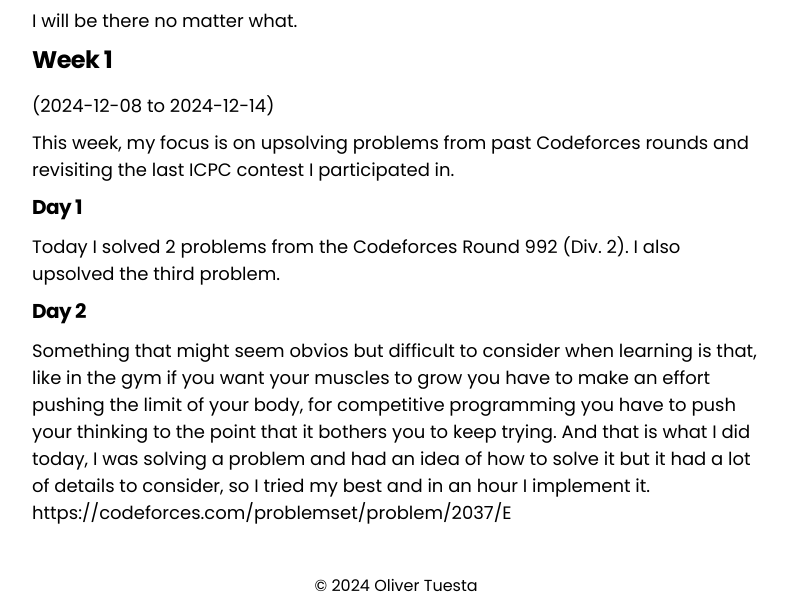
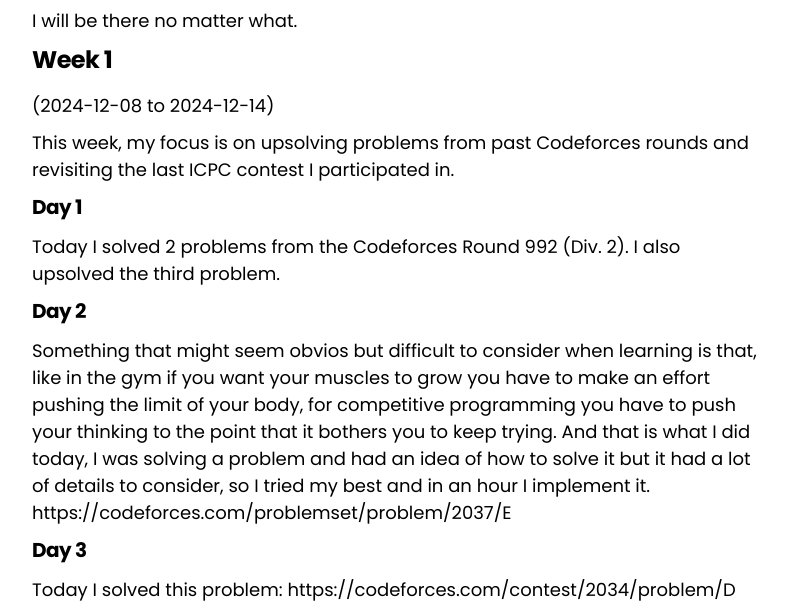
Before and after one commit to oliverTuesta/spigisblog-frontend, an Astro site: page /blog/300-days-of-code in a window 1280 px wide. Shown: the part 756-1364 px from the top of the page, without its empty margins (244-1032 px from the left). Built offline with nearby package versions, Linux system fonts and the light colour scheme; Astro itself is replaced by a stand-in of ours.

Commit message:
blog: day 3

```diff
--- a/src/content/blog/300-days-of-code.md
+++ b/src/content/blog/300-days-of-code.md
@@ -26,3 +26,6 @@ Today I solved 2 problems from the [Codeforces Round 992 (Div. 2)](https://codef
 
 ### Day 2
 Something that might seem obvios but difficult to consider when learning is that, like in the gym if you want your muscles to grow you have to make an effort pushing the limit of your body, for competitive programming you have to push your thinking to the point that it bothers you to keep trying. And that is what I did today, I was solving a problem and had an idea of how to solve it but it had a lot of details to consider, so I tried my best and in an hour I implement it. https://codeforces.com/problemset/problem/2037/E
+
+### Day 3
+Today I solved this problem: https://codeforces.com/contest/2034/problem/D
```
